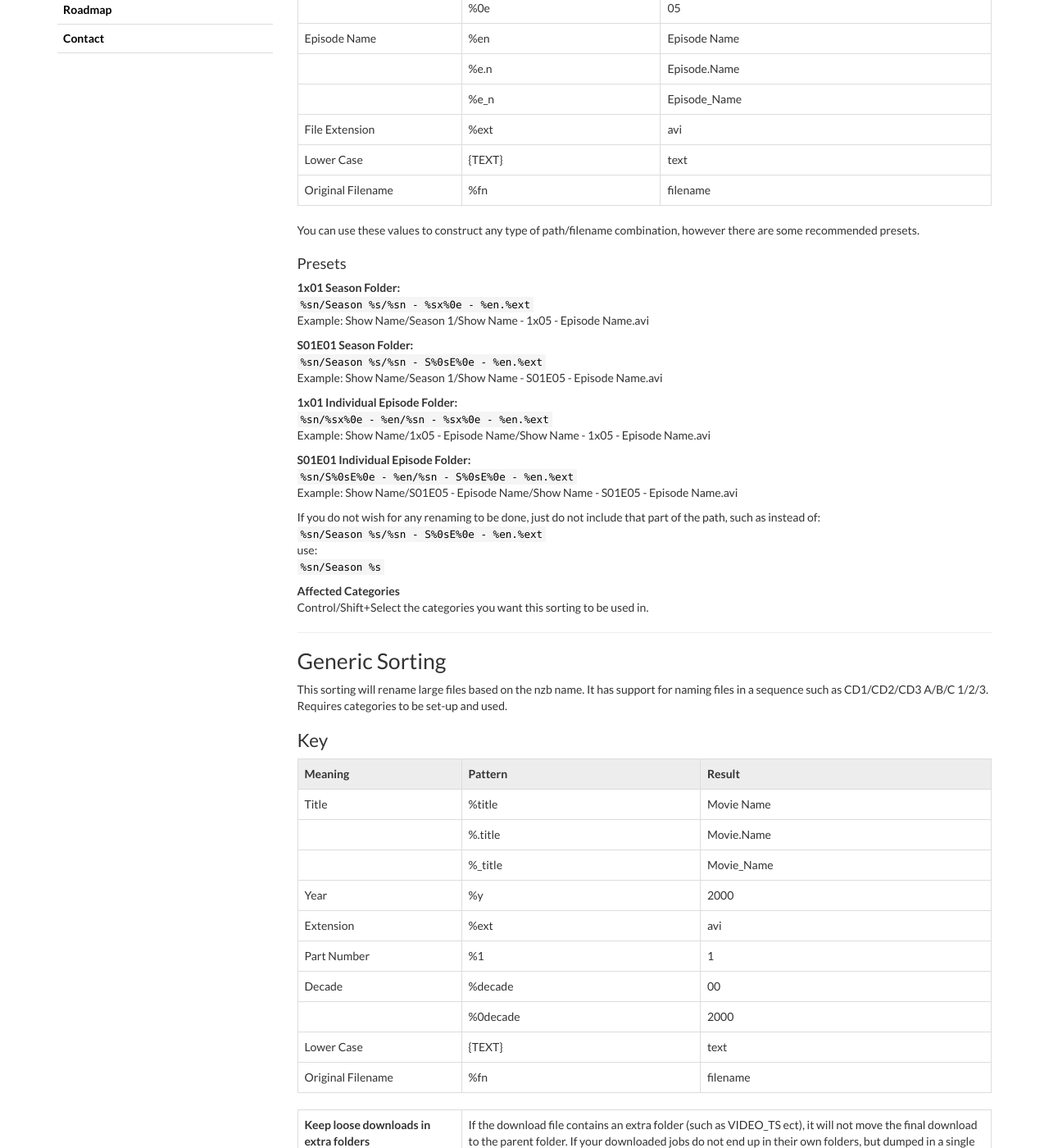
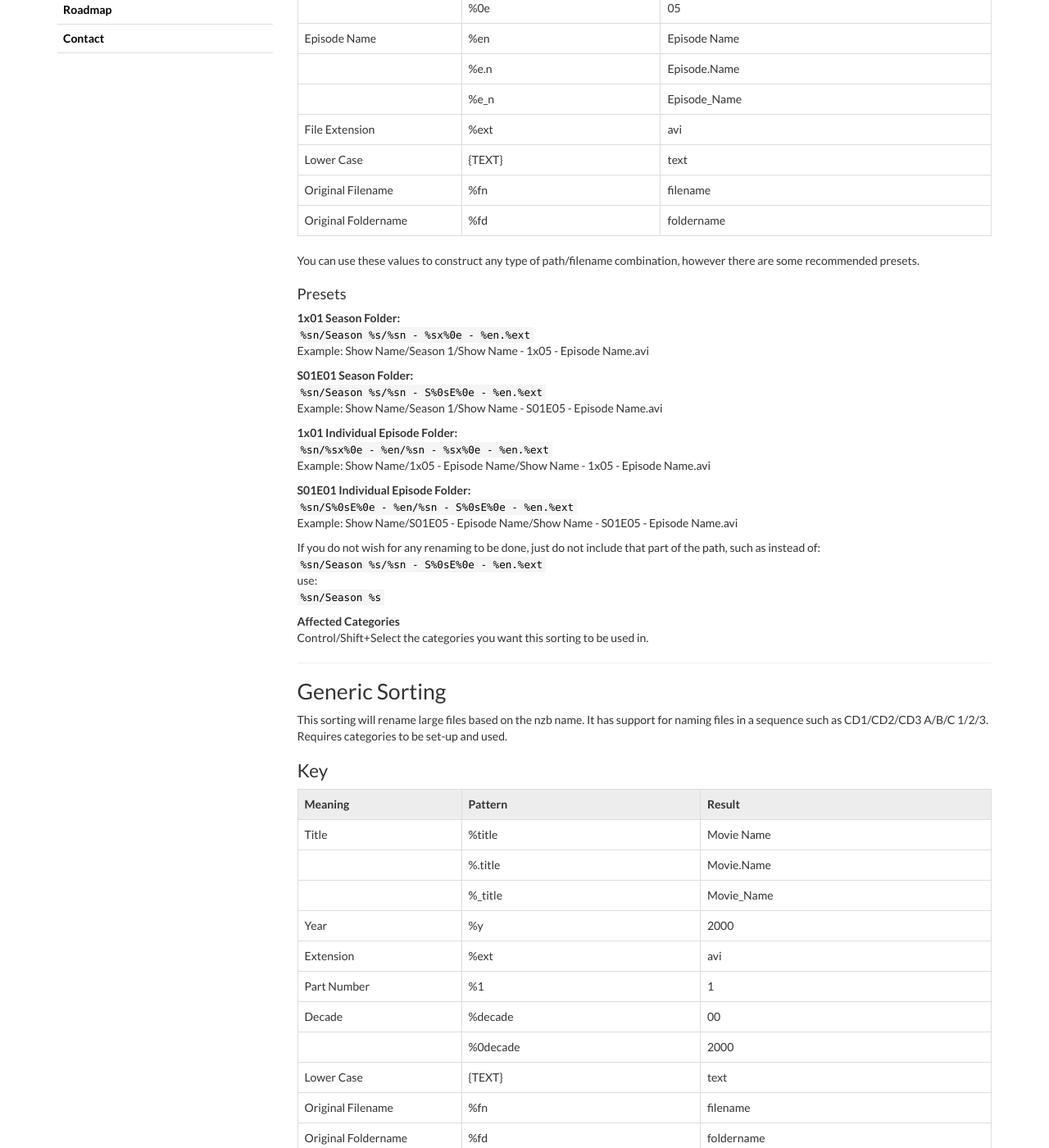
Before and after one commit to sabnzbd/sabnzbd.github.io, a Jekyll site: the page built from wiki/configuration/1.1/sorting.html, in a window 1280 px wide and 1400 px high, scrolled down 894 px. Shown: the whole window at 82% size. Built offline with Jekyll 4.4.1, drawn with Linux system fonts in a browser that asks for light colours.

Commit message:
Add missing sorting code

```diff
--- a/wiki/advanced/api.html
+++ b/wiki/advanced/api.html
@@ -979,7 +979,7 @@ redirect_from: "/wiki/advanced/automation-support"
         </tr>
         <tr>
             <td><code>mode=config</code> <code>name=regenerate_certs</code></td>
-            <td>Regenerate the self-signed certificate for HTTPS connection to interface, requires SABnzbd restart to take effect</td>
+            <td>Regenerate the self-signed certificate for HTTPS connection to interface, requires SABnzbd restart to take effect [Only 1.1.1+]</td>
         </tr>
         <tr>
             <td><a href="#translate">translate</a></td>
--- a/wiki/configuration/1.1/sorting.html
+++ b/wiki/configuration/1.1/sorting.html
@@ -87,6 +87,11 @@ title: Sorting
             <td>%fn</td>
             <td>filename</td>
         </tr>
+        <tr>
+            <td>Original Foldername</td>
+            <td>%fd</td>
+            <td>foldername</td>
+        </tr>
     </tbody>
 </table>
 <p>You can use these values to construct any type of path/filename combination, however there are some recommended presets.</p>
@@ -175,6 +180,11 @@ title: Sorting
             <td>Original Filename</td>
             <td>%fn</td>
             <td>filename</td>
+        </tr>
+        <tr>
+            <td>Original Foldername</td>
+            <td>%fd</td>
+            <td>foldername</td>
         </tr>
     </tbody>
 </table>
```
Also changed, not shown: wiki/configuration/1.0/sorting.html (+10 -0 lines).
